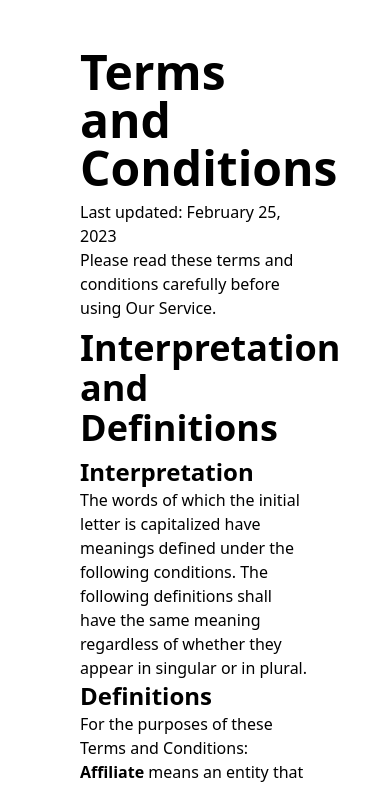
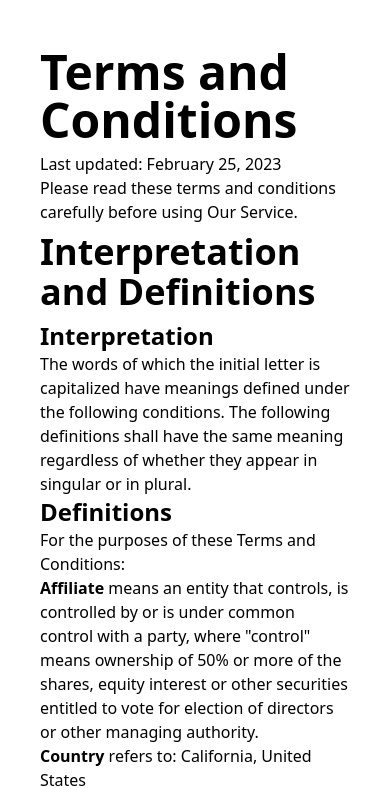
Before and after one commit to andyzhp234/QuickChat, a React (Vite) app in the folder frontend/: page /legal in a window 390 px wide. Shown: the top 788 px of the page. Built offline with nearby package versions, Linux system fonts and the light colour scheme.

Commit message:
chore(responsive): TOS & privacy policy mobile responsive

```diff
--- a/frontend/src/pages/PrivacyPolicy/index.jsx
+++ b/frontend/src/pages/PrivacyPolicy/index.jsx
@@ -2,7 +2,7 @@ import React from "react";
 
 export default function PrivacyPolicy() {
   return (
-    <div className="py-10 px-20">
+    <div className="p-10">
       <h1 className="py-5 text-6xl">Privacy Policy</h1>
       <h2 className="py-1">Last updated: February 25, 2023</h2>
       <h2 className="py-1">
--- a/frontend/src/pages/TermsOfServices/index.jsx
+++ b/frontend/src/pages/TermsOfServices/index.jsx
@@ -2,7 +2,7 @@ import React from "react";
 
 export default function TermsOfServices() {
   return (
-    <div className="px-20 py-10">
+    <div className="p-10">
       <h1 className="py-2 text-5xl font-semibold">Terms and Conditions</h1>
       <p>Last updated: February 25, 2023</p>
       <p>
```
